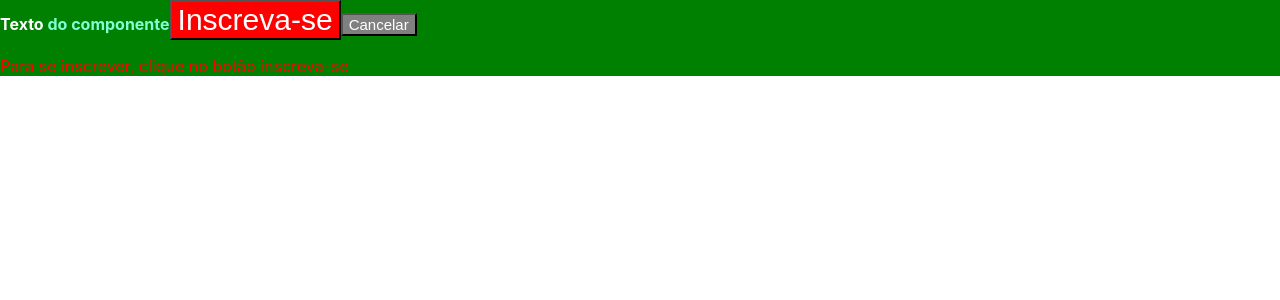
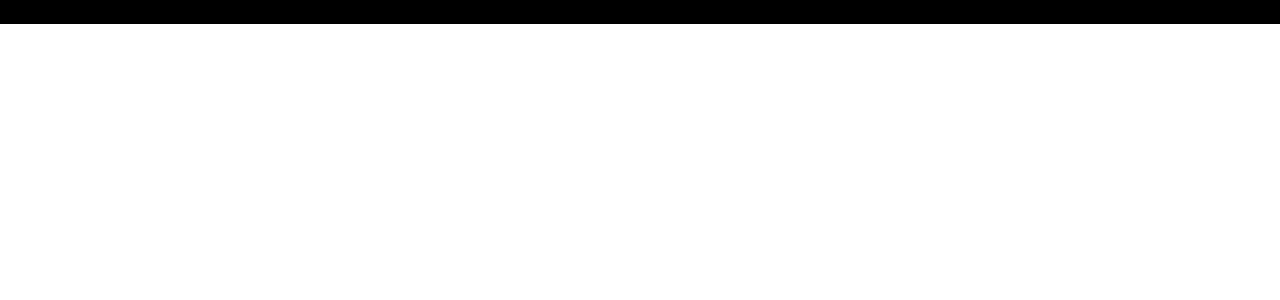
Before and after one commit to DavidAugustoo/treinoreact, a React (Vite) app in the folder react-vite/: page / in a window 1280 px wide. Shown: the top 300 px of the page. Built offline with nearby package versions, Linux system fonts and the light colour scheme.

Commit message:
Configuração Tailwind

```diff
--- a/react-vite/package.json
+++ b/react-vite/package.json
@@ -17,6 +17,9 @@
     "@types/react-dom": "^18.0.0",
     "@types/styled-components": "^5.1.25",
     "@vitejs/plugin-react": "^1.3.0",
+    "autoprefixer": "^10.4.7",
+    "postcss": "^8.4.14",
+    "tailwindcss": "^3.1.3",
     "typescript": "^4.6.3",
     "vite": "^2.9.9"
   }
--- /dev/null
+++ b/react-vite/postcss.config.js
@@ -0,0 +1,6 @@
+module.exports = {
+  plugins: {
+    tailwindcss: {},
+    autoprefixer: {},
+  },
+}
--- a/react-vite/src/App.tsx
+++ b/react-vite/src/App.tsx
@@ -6,13 +6,7 @@
 const App = () => {
 
   return (
-      <C.Container bgColor="green">
-        <span><a className='link'>Texto</a> do componente</span>
-
-        <Button bg="red">Inscreva-se</Button>
-        <Button bg="grey" small>Cancelar</Button>
-        <C.Paragraph>Para se inscrever, clique no botão inscreva-se</C.Paragraph>
-      </C.Container>
+    <div className="bg-black">...</div>
   );
 }
 
--- a/react-vite/src/index.css
+++ b/react-vite/src/index.css
@@ -1,3 +1,7 @@
+@tailwind base;
+@tailwind components;
+@tailwind utilities;
+
 body {
   margin: 0;
   font-family: -apple-system, BlinkMacSystemFont, 'Segoe UI', 'Roboto', 'Oxygen',
--- /dev/null
+++ b/react-vite/tailwind.config.js
@@ -0,0 +1,11 @@
+/** @type {import('tailwindcss').Config} */
+module.exports = {
+  content: [
+    "./index.html",
+    "./src/**/*.{js,ts,jsx,tsx}",
+  ],
+  theme: {
+    extend: {},
+  },
+  plugins: [],
+}
```
Also changed, not shown: 1 other file (tests, documents, lock files or other folders).
